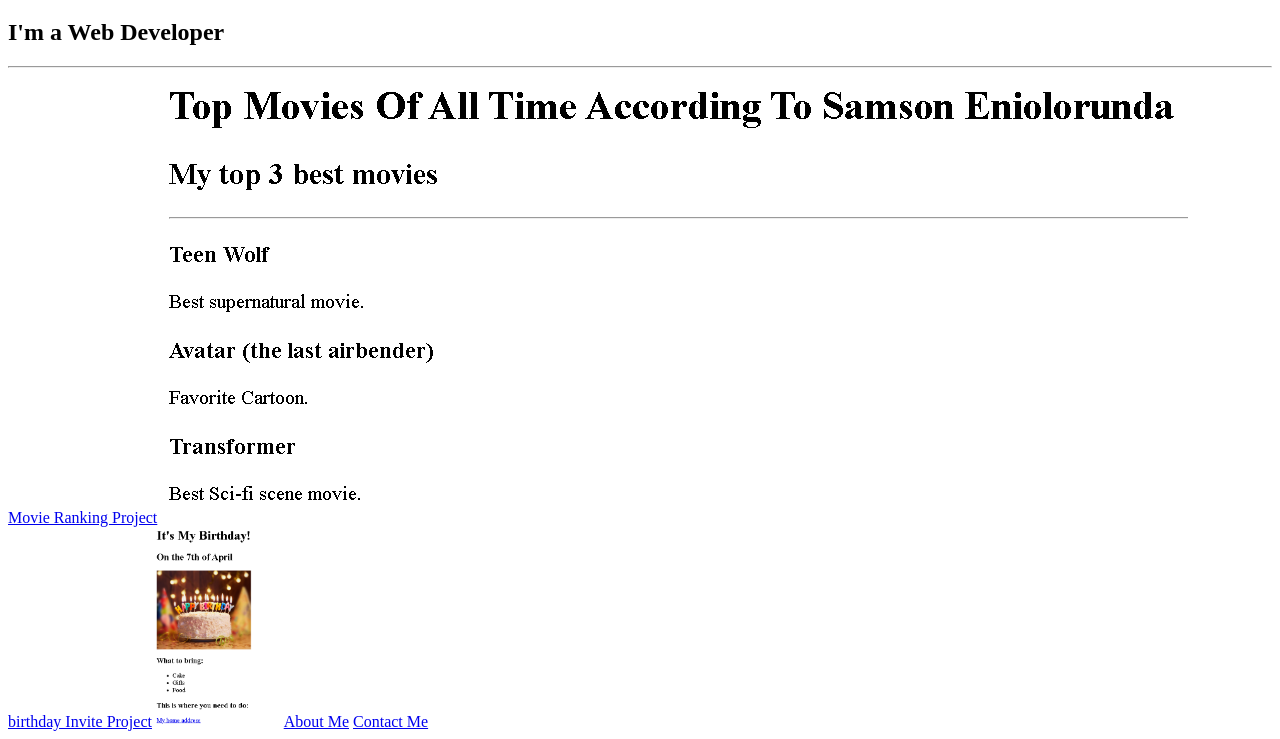
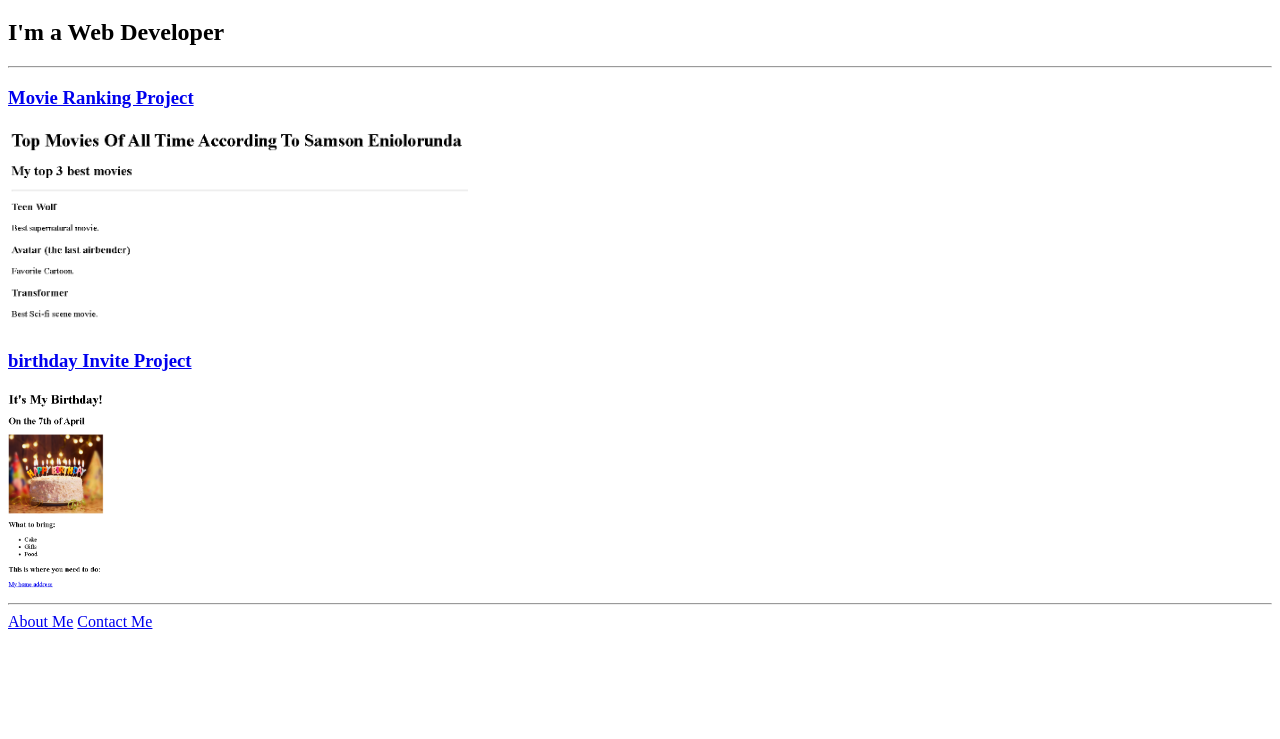
Before and after one commit to btb-coder/html-portfolio, a plain HTML site: page index.html in a window 1280 px wide. Shown: the part 61-800 px from the top of the page. Drawn offline with Linux system fonts and the light colour scheme.

Commit message:
Add files via upload

```diff
--- a/index.html
+++ b/index.html
@@ -1,36 +1,23 @@
-<!-- TODO 1: Create the HTML Boilerplate -->
  <!DOCTYPE html>
  <html lang="en">
+
  <head>
     <meta charset="UTF-8">
     <meta name="viewport" content="width=device-width, initial-scale=1.0">
-    <title>Samson Eniolorunda</title>
+    <title>Samson Eniolorunda's Portfolio</title>
  </head>
+
  <body>
     <h1>Samson Eniolorunda's Porfolio</h1>
     <h2>I'm a Web Developer</h2>
-    <hr/>
-    <a href="./public/movie-ranking.html">Movie Ranking Project</a>
-    <img src="./assets/images/Screenshot 2025-08-07 192520.png" alt="movies"/>
-    <br/>
-    <a href="./public/birthday-invite.html">birthday Invite Project</a>
+    <hr />
+    <h3><a href="./public/movie-ranking.html">Movie Ranking Project</a></h3>
+    <img src="./assets/images/Screenshot 2025-08-07 192520.png" height="200" alt="movies"/>
+    <h3><a href="./public/birthday-invite.html">birthday Invite Project</a></h3>
     <img src="./assets/images/Screenshot 2025-08-07 193142.png" height="200" alt="birthday cake"/>
-    <a href="./public/about.html">About Me</a> <a href="./public/contact.html">Contact Me</a>
+    <hr />
+    <a href="./public/about.html">About Me</a>
+    <a href="./public/contact.html">Contact Me</a>
+ </body>
 
-
- </body>
  </html>
-
-<!-- TODO 2: Add Your previous projects' HTML into the public folder -->
-
-<!-- TODO 3: Take screenshots of your project previews and add the images to the images folder -->
-
-<!-- TODO 4: Add titles/subtitles etc. -->
-
-<!-- TODO 5: Add a link to the project pages -->
-
-<!-- TODO 6: Add images to show the project previews
-HINT for TODO 6: You can use the height attribute set to 200 to make the image smaller:
-https://developer.mozilla.org/en-US/docs/Web/HTML/Element/img#attr-height -->
-
-<!-- TODO 7: Add the Contact Me and About Me page links -->
```
Also changed, not shown: solution.html (+2 -2 lines).
